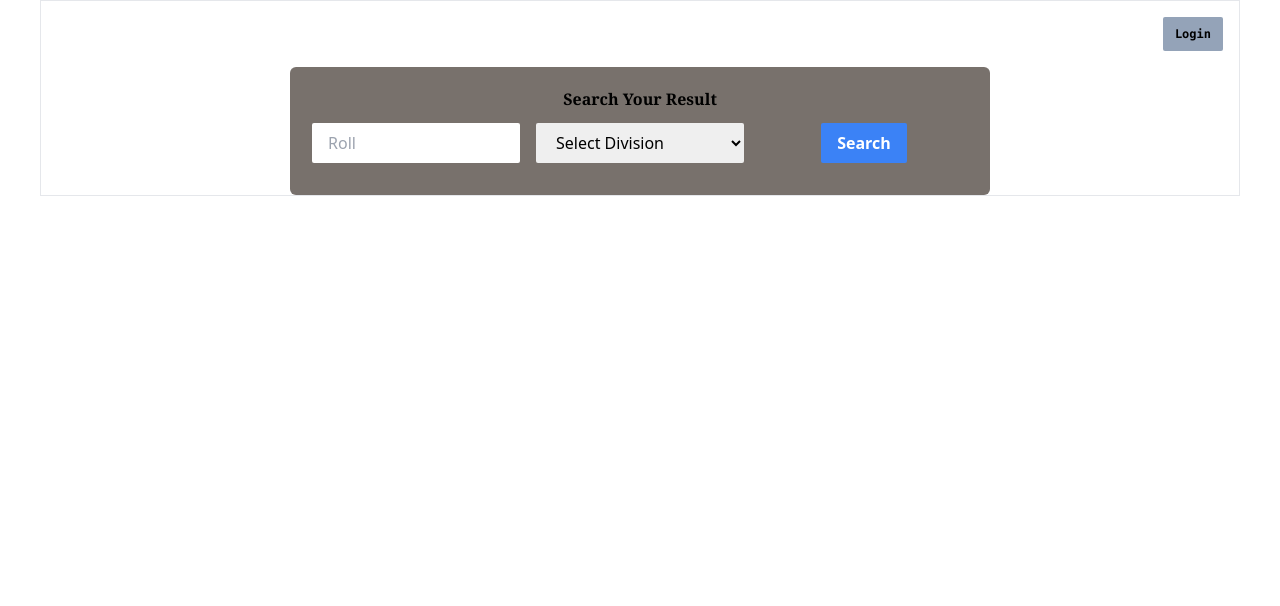
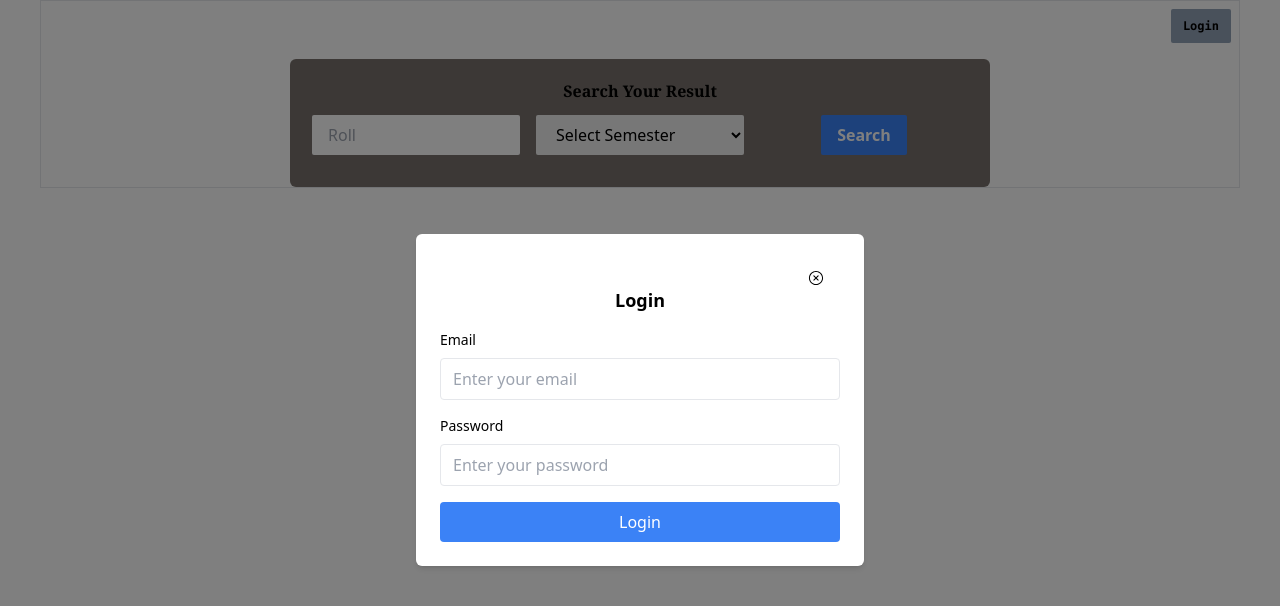
Before and after one commit to Tirtho-Ray/result-management-client, a React (Vite) app: page / in a window 1280 px wide. Both pictures are taken after a click on the button "Login". Shown: the top 606 px of the page. Built offline with nearby package versions, Linux system fonts and the light colour scheme.

Commit message:
change design

```diff
--- a/package.json
+++ b/package.json
@@ -10,8 +10,10 @@
     "preview": "vite preview"
   },
   "dependencies": {
+    "gsap": "^3.12.5",
     "react": "^18.3.1",
     "react-dom": "^18.3.1",
+    "react-icons": "^5.4.0",
     "react-router-dom": "^7.0.2"
   },
   "devDependencies": {
--- a/src/pages/OpenPages/Home/LoginBtnHome.tsx
+++ b/src/pages/OpenPages/Home/LoginBtnHome.tsx
@@ -1,12 +1,89 @@
+import { useRef, useState } from "react";
+import { RxCrossCircled } from "react-icons/rx";
+import { gsap } from "gsap";
 
 const LoginBtnHome = () => {
-    return (
-        <div>
-             <div className="flex justify-end">
-            <button className="bg-slate-400 px-3 py-2 text-[12px] font-mono rounded-sm font-bold mt-4 mr-4">Login</button>
-         </div>
+  const [isOpenModal, setIsOpenModal] = useState(false);
+  const modalRef = useRef<HTMLDivElement | null>(null);
+
+  const openModal = () => {
+    setIsOpenModal(true);
+    gsap.fromTo(
+        modalRef.current,
+        { opacity:0,y:-50 },
+        { opacity:1, y:0, duration:1, ease:"power1.inOut" }
+    )
+    // if (modalRef.current) {
+    //     gsap.to(modalRef.current, {
+    //       opacity: 1,
+    //       x: 0,
+    //       duration: 0.5,
+    //       ease: "power3.in",
+    //       onComplete: () => setIsOpenModal(true),
+    //     });
+    //   }
+  };
+  const closeModal = () => {
+    // setIsOpenModal(false);
+    if (modalRef.current) {
+        gsap.to(modalRef.current, {
+          opacity: 0,
+          y: -50,
+          duration: 0.5,
+          ease: "power3.in",
+          onComplete: () => setIsOpenModal(false),
+        });
+      }
+  };
+  return (
+    <div>
+      {/* button */}
+      <div className="flex justify-end">
+        <button
+          onClick={openModal}
+          className="bg-slate-400 px-3 py-2 text-[12px] font-mono rounded-sm font-bold mt-2 mr-2"
+        >
+          Login
+        </button>
+      </div>
+      {/* modal */}
+      {/* fixed inset-0 bg-black bg-opacity-50 flex items-center justify-center z-50 px-3 */}
+      {isOpenModal && (
+        <div className="fixed inset-0 bg-black bg-opacity-50 flex justify-center items-center z-50 px-2">
+
+          <div
+            ref={modalRef}
+            className="bg-white w-full max-w-md p-6 rounded-md shadow-md transform"
+          >
+            <div className="flex justify-end mr-4 mt-3">
+                <p onClick={closeModal}><RxCrossCircled /></p>
+            </div>
+            <h2 className="text-lg font-bold mb-4 text-center">Login</h2>
+            <form>
+              <label className="block mb-2 text-sm font-medium">Email</label>
+              <input
+                type="email"
+                className="w-full border rounded px-3 py-2 mb-4"
+                placeholder="Enter your email"
+              />
+              <label className="block mb-2 text-sm font-medium">Password</label>
+              <input
+                type="password"
+                className="w-full border rounded px-3 py-2 mb-4"
+                placeholder="Enter your password"
+              />
+              <button
+                type="submit"
+                className="bg-blue-500 text-white px-4 py-2 rounded hover:bg-blue-600 transition w-full"
+              >
+               Login
+              </button>
+            </form>
+          </div>
         </div>
-    );
+      )}
+    </div>
+  );
 };
 
 export default LoginBtnHome;
--- a/src/pages/OpenPages/Home/Result.tsx
+++ b/src/pages/OpenPages/Home/Result.tsx
@@ -20,11 +20,15 @@ const Result = () => {
                     name=""
                     id=""
                   >
-                    <option value="">Select Division</option>
-                    <option value="A">A</option>
-                    <option value="B">B</option>
-                    <option value="C">C</option>
-                    <option value="D">D</option>
+                    <option value="">Select Semester</option>
+                    <option value="A">1</option>
+                    <option value="B">2</option>
+                    <option value="C">3</option>
+                    <option value="D">4</option>
+                    <option value="D">5</option>
+                    <option value="D">6</option>
+                    <option value="D">7</option>
+                    <option value="D">8</option>
                   </select>
                 </div>
                 <div className="flex justify-center">
```
Also changed, not shown: 1 other file (tests, documents, lock files or other folders).
